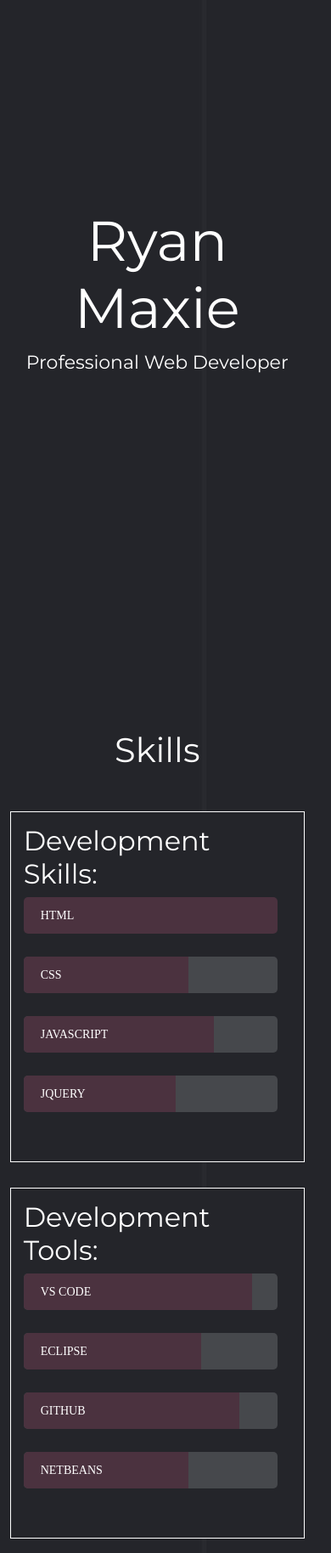
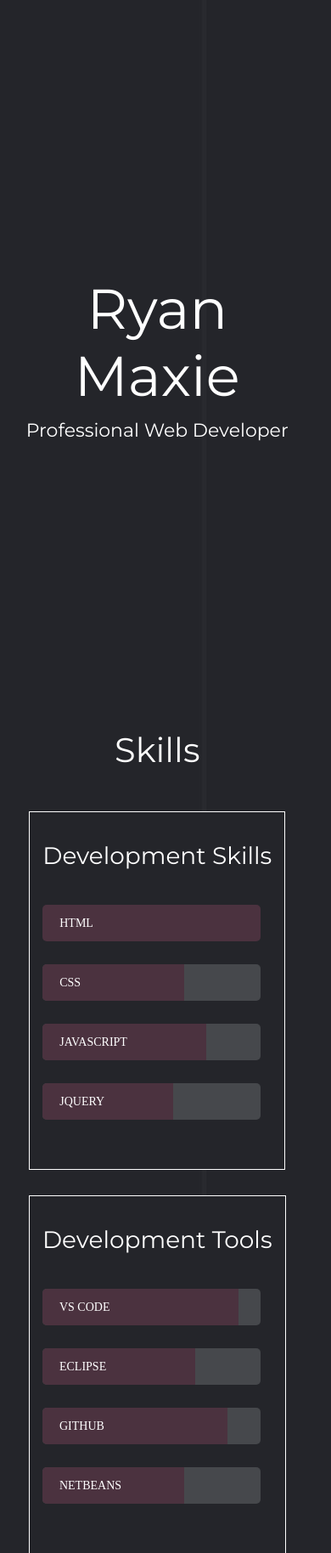
Before and after one commit to RyanMaxiemus/RyanMaxiemus.github.io, a PHP site: page / in a window 390 px wide. Shown: the part 56-1884 px from the top of the page at 85% size. Run offline with PHP 8.4, Linux system fonts and the light colour scheme; style sheets or scripts are compiled from the project's sources; some libraries are stand-ins or nearby versions.

Commit message:
Fixed sizing & responsiveness

```diff
--- a/index.html
+++ b/index.html
@@ -187,7 +187,7 @@
         </div>
         <div id="skills">
             <div id="dev-skills" class="animation-element slide-right">
-                <h2>Development Skills:</h2>
+                <h2>Development Skills</h2>
                 <!-- Progress Bars -->
                 <ul>
                     <li>
@@ -205,7 +205,7 @@
                 </ul>
             </div>
             <div id="dev-tools" class="animation-element slide-left">
-                <h2>Development Tools:</h2>
+                <h2>Development Tools</h2>
                 <!-- Progress Bars -->
                 <ul>
                     <li>
--- a/resources/css/main.css
+++ b/resources/css/main.css
@@ -12,11 +12,14 @@
 
     /* Home */
     --homeDisplay: flex;
-    --homeSectionTop: 230px;
+    --homeSectionTop: 25vh;
+    --homeTitleFontSize: 4vw;
+    --homeTitleSubFontSize: 1.5vw;
 
     /* Skills */
     --skillsTitleTop: 500px;
     --skillsSectionTop: 600px;
+    --skillsBoxTitleFontSize: 28px;
     --skillsWidth: 375px;
     --skillsHeight: 43px;
     --skillsFontSize: 18px;
@@ -54,9 +57,11 @@
 
 
 /* Medium Screens */
+/*                                                          !FIX ME!
 @media(min-width: 901px) and (max-width: 1700px) {
 
     /* Variables for BG Code Images */
+    /*                                                      !FIX ME!
     :root {
         --bgCodeLeftPlace: 245px;
         --bgCodeTopPlace1: 1500px;
@@ -64,9 +69,35 @@
     }
 
     /* Overlap the title on the home image */
+    /*                                                      !FIX ME!
     #page-title {
         right: -150px;
     }
+}
+*/
+
+@media(min-width: 901px) and (max-width: 1030px) {
+
+    /* Variables */
+    :root {
+        /* BG Code Images */
+        --bgCodeDisplay: none;
+        --bgCodeLeftPlace: 245px;
+        --bgCodeTopPlace1: 1500px;
+
+        /* Skills */
+        /*
+        --skillsWidth: ;
+        --skillsHeight: ;
+        --skillsFontSize: 18px;
+        */
+    }
+
+    /* Overlap the title on the home image */
+    #page-title {
+        right: -105px;
+    }
+
 }
 
 
@@ -82,7 +113,8 @@
 
         /* Home */
         --homeDisplay: inline;
-        --homeSectionTop: 300px;
+        --homeTitleFontSize: 66px;
+        --homeTitleSubFontSize: 22px;
 
         /* Skills */
         --flexDirect: column;
@@ -247,7 +279,7 @@ body {
         width: 0;
     }
     100% {
-        width: 900px;
+        width: 50vw;
     }
 }
 
@@ -256,7 +288,7 @@ body {
         width: 0;
     }
     100% {
-        width: 900px;
+        width: 50vw;
     }
 }
 
@@ -265,7 +297,7 @@ body {
         width: 0;
     }
     100% {
-        width: 900px;
+        width: 50vw;
     }
 }
 
@@ -274,7 +306,7 @@ body {
         width: 0;
     }
     100% {
-        width: 900px;
+        width: 50vw;
     }
 }
 
@@ -507,7 +539,7 @@ body {
  * Navigation Lines
  */
 #nav-lines {
-    align-self: center;
+    top: 45vh;
 
     position: fixed;
     left: 15px;
@@ -552,9 +584,10 @@ body {
 #page-title {
     position: relative;
 
+    top: 20vh;
+
     text-align: center;
 
-    align-self: center;
 
     -webkit-animation: slideInFromLeft 1s ease-out 0s 1;
     -moz-animation: slideInFromLeft 1s ease-out 0s 1;
@@ -564,7 +597,7 @@ body {
 
 #home-img {
     margin-left: 60px;
-    width: 900px;
+    width: 50vw;
 
     -webkit-animation: grow 1s ease-out 0s 1;
     -moz-animation: grow 1s ease-out 0s 1;
@@ -573,12 +606,12 @@ body {
 }
 
 #page-title > h1 {
-    font-size: 66px;
+    font-size: var(--homeTitleFontSize);
 }
 
 #page-title > p {
     text-align: center;
-    font-size: 22px;
+    font-size: var(--homeTitleSubFontSize);
 }
 
 /*
@@ -610,6 +643,14 @@ body {
     border: white 1px solid;
     padding: 15px;
     margin: 15px 3vw;
+}
+
+#dev-skills > h2,
+#dev-tools > h2 {
+    font-size: var(--skillsBoxTitleFontSize);
+    text-align: center;
+    margin-bottom: 40px;
+    margin-top: 20px;
 }
 
 /* Progress Bars */
--- a/resources/js/main.js
+++ b/resources/js/main.js
@@ -50,7 +50,7 @@ $(document).ready(function() {
         $("#contact-link").click(function() {
             $("html, body").animate(
                 {
-                    scrollTop: $("#contact").offset().top
+                    scrollTop: $("#contact").offset().top - 100
                 },
                 1000
             );
@@ -99,7 +99,7 @@ $(document).ready(function() {
         $("#contact-link").click(function() {
             $("html, body").animate(
                 {
-                    scrollTop: $("#contact").offset().top - 400
+                    scrollTop: $("#contact").offset().top - 100
                 },
                 1000
             );
```
